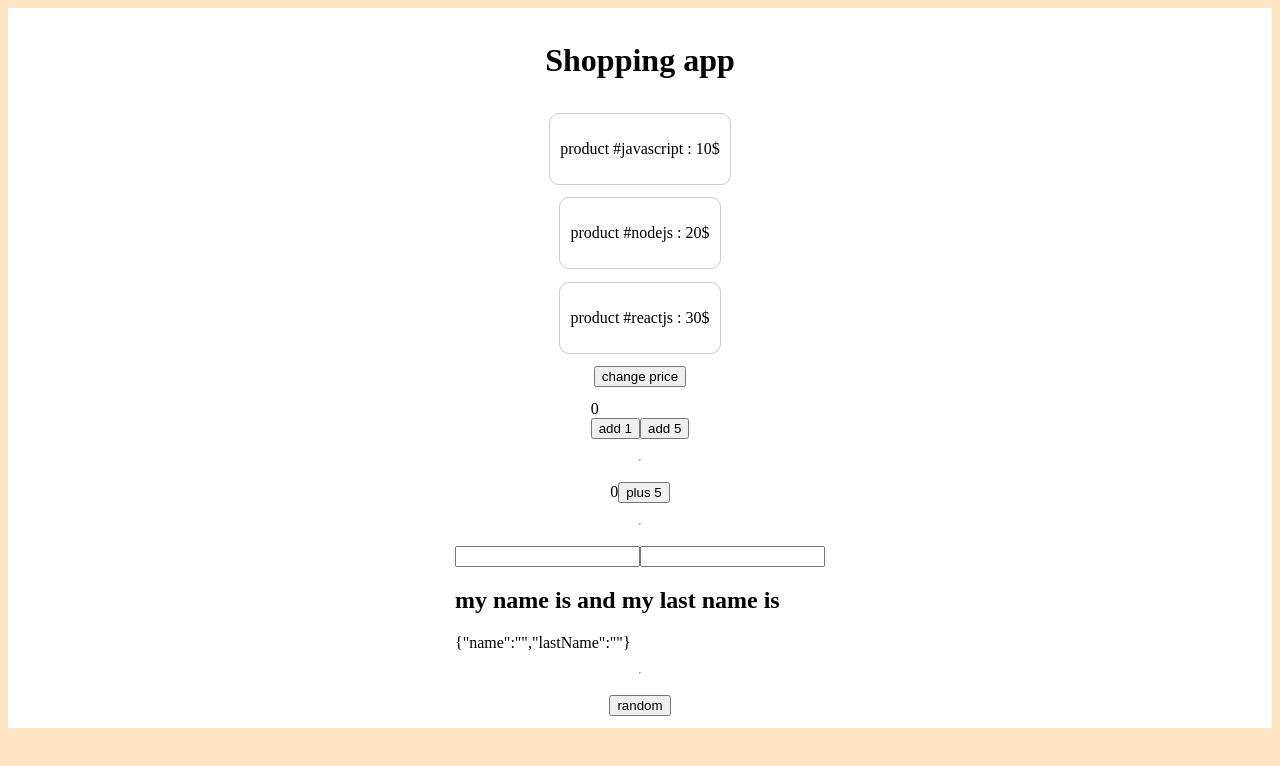
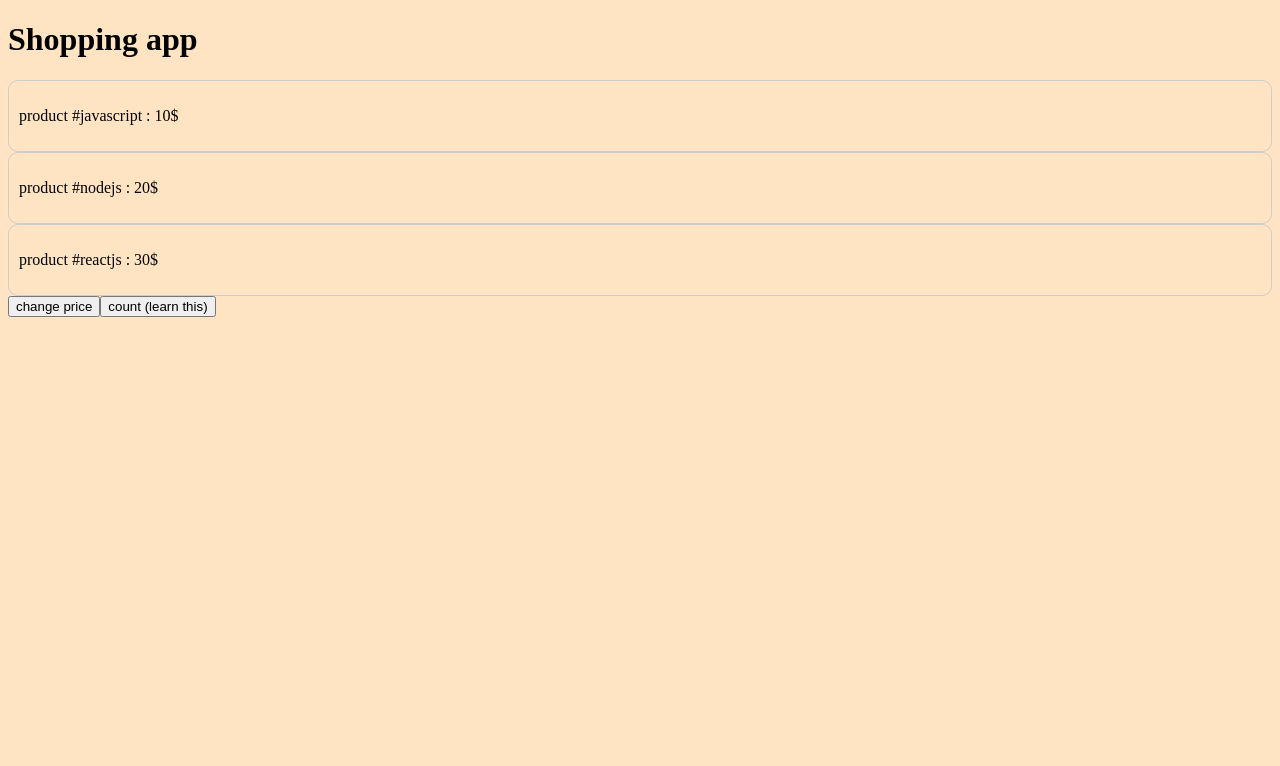
Before and after one commit to ghiathinejad/react-courses, a React (Create React App) app: page / in a window 1280 px wide. Shown: the top 766 px of the page. Built offline with nearby package versions, Linux system fonts and the light colour scheme.

Commit message:
course19

```diff
--- a/src/App.js
+++ b/src/App.js
@@ -1,6 +1,7 @@
 /*const App = () => {
     return React.createElement('div',{id:'hello',className:'hello-cls'},"hello");
 }*/
+/*
 import { useState } from "react";
 import ClassCount from "./components/ClassCount";
 import HookCount from "./components/HookCount";
@@ -8,7 +9,7 @@ import HookObject from "./components/HookObject";
 import HookArray from "./components/Product/HookArray";
 import Product from "./components/Product/Product";
 import './App.css';
-const App = () => {
+ const App = () => {
     const [products,setProducts] = useState( [
             {id:1 , title : 'javascript' , price : '10$'},
             {id:2 , title : 'nodejs' , price : '20$'},
@@ -26,11 +27,11 @@ const App = () => {
     return(
         <div id="title" className="container">
             <h1>Shopping app</h1>
-{/*             {products.map((pro) => {
+             {products.map((pro) => {
                     return(<Product key={pro.id} name={pro.title} price={pro.price} />)
                     }
                 )
-            } */}
+            }
             {products.map((pro,index) => {
                     return(<Product key={index} name={pro.title} price={pro.price} />)
                     }
@@ -44,14 +45,19 @@ const App = () => {
             <HookObject/>
             <hr/>
             <HookArray />
+
+            <hr/>
+
+
         </div>
     );
 }
 
-export default App;
+export default App; */
 
 
-/*import { Component } from "react";
+
+import { Component } from "react";
 import Product from "./components/Product/Product";
 
 class App  extends Component {
@@ -60,7 +66,8 @@ class App  extends Component {
             {id:1 , title : 'javascript' , price : '10$'},
             {id:2 , title : 'nodejs' , price : '20$'},
             {id:3 , title : 'reactjs' , price : '30$'},
-        ]
+        ],
+        count: 12
     };
     clickHandler = () => {
         console.log('clicked');
@@ -69,8 +76,17 @@ class App  extends Component {
                 {id:1 , title : 'javascript' , price : '11$'},
                 {id:2 , title : 'nodejs' , price : '22$'},
                 {id:3 , title : 'reactjs' , price : '33$'},
-            ]
+            ],
+            count : 12
         });
+    }
+
+    constructor(props){
+        super(props);
+        this.countHandler = this.countHandler.bind(this);
+    }
+    countHandler(){
+        this.setState({count:this.state.count + 1});
     }
     render() {
         return(
@@ -81,12 +97,13 @@ class App  extends Component {
                     }
                 )}
                 <button onClick={this.clickHandler}>change price</button>
+                <button onClick={this.countHandler} >count (learn this)</button>
             </div>
         );
     }
 }
 
-export default App;*/
+export default App;
 
 export const username = "maryam";
 export const mail = "m.ghiathinejad@gmail.com";
```
